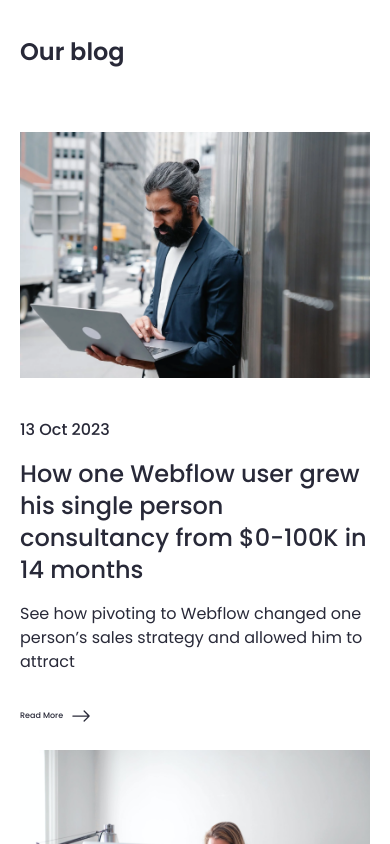
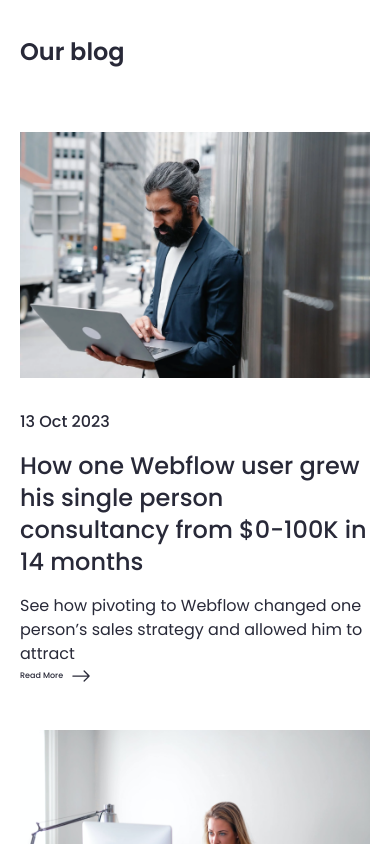
Before and after one commit to WinifredOgbeiwi/Website_Builder, a React (Vite) app: page / in a window 390 px wide. Shown: the part 7040-7884 px from the top of the page. Built offline with nearby package versions, Linux system fonts and the light colour scheme.

Commit message:
restrutured HOME- removal of space in blog

```diff
--- a/src/sections/home/blog.jsx
+++ b/src/sections/home/blog.jsx
@@ -11,11 +11,11 @@
 
       <div className="grid grid-cols-1 md:grid-cols-2 xl:grid-cols-3 gap-6 mt-16">
         {blogs.map(({ id, date, title, img, summary }) => (
-          <div key={id} className="">
+          <div key={id} className="mb-5">
             <img src={img} alt="" width="100%" />
-            <p className=" font-medium mt-10">{date}</p>
+            <p className=" font-medium mt-8">{date}</p>
             <Heading5 text={title}/>
-            <p className="mb-8">{summary}</p>
+            <p className="md:mb-8">{summary}</p>
             <LinkIcon text="Read More" link={`/blog/${id}`} />
           </div>
         ))}
```
